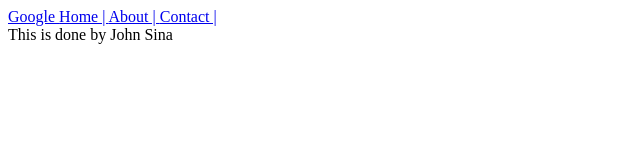
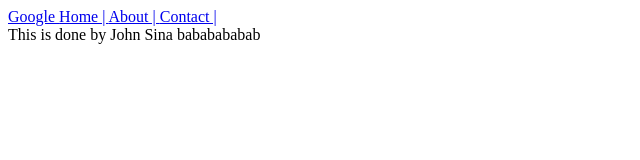
Before and after one commit to wengkhan/ABCWebDev, a plain HTML site: page index.html in a window 1280 px wide. Shown: the full height of the page, 0-640 px from the left. Drawn offline with Linux system fonts and the light colour scheme.

Commit message:
Added babababa in the title

```diff
--- a/index.html
+++ b/index.html
@@ -7,6 +7,6 @@
         <a href = '#'> Contact | </a>
   </body>
   <footer>
-    This is done by John Sina
+    This is done by John Sina bababababab
   </footer>
 </html>
```
